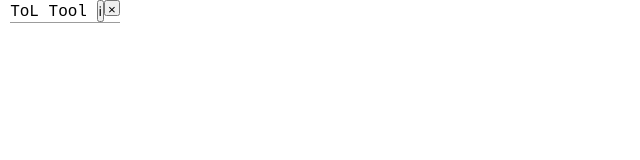
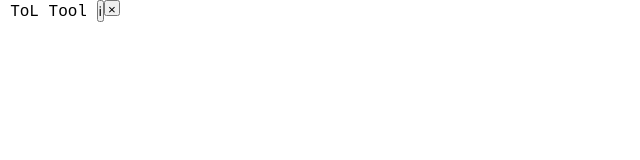
Before and after one commit to GirkovArpa/tol-tool, a plain HTML site: page index.htm in a window 1280 px wide. Shown: the full height of the page, 0-640 px from the left. Drawn offline with Linux system fonts and the light colour scheme.

Commit message:
:bento: Replace preview.

```diff
--- a/style.css
+++ b/style.css
@@ -53,7 +53,7 @@
    margin: 0;
    padding: 0;
    float: right;
-   border-bottom: 1px solid rgba(0, 0, 0, 0.39);
+   border-bottom: 1px dashed rgba(255, 255, 255, 0.39);
  }
 
  li {
```
Also changed, not shown: screenshot.png (added), 3 other files.
